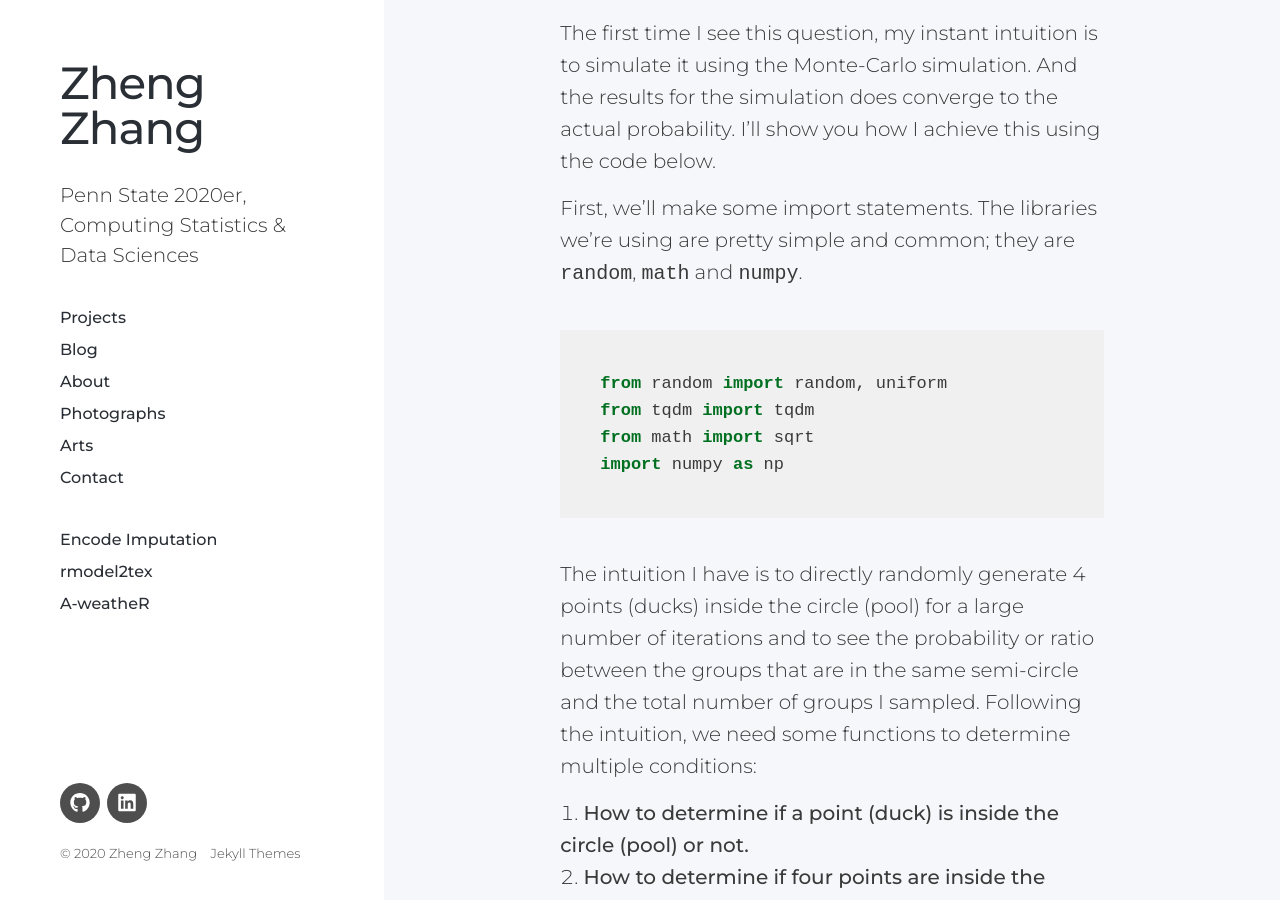
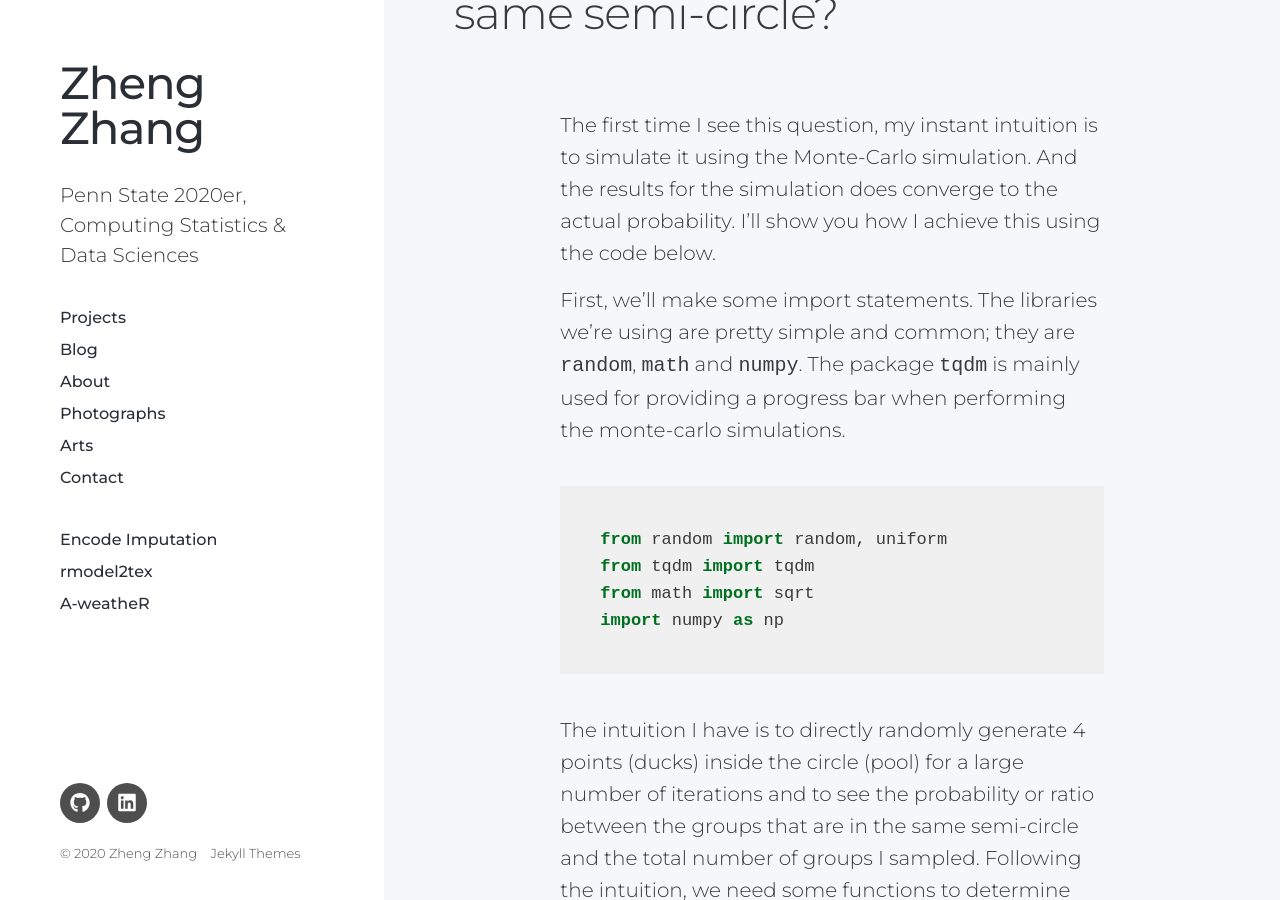
Before and after one commit to SecantZhang/secantzhang.github.io, a Jekyll site: the page built from _posts/2020-01-09-Monte-Carlo-Method-Solving-Duck-Problem.md, in a window 1280 px wide and 900 px high, scrolled down 2027 px. Built offline with Jekyll 4.4.1, drawn with Linux system fonts in a browser that asks for light colours; nearby versions of some CDN libraries; formulas are drawn with MathJax 3; some of the changed text lies outside the part shown.

Commit message:
Updated the mc blog

````diff
--- a/_posts/2020-01-09-Monte-Carlo-Method-Solving-Duck-Problem.md
+++ b/_posts/2020-01-09-Monte-Carlo-Method-Solving-Duck-Problem.md
@@ -5,6 +5,8 @@
 description:
 featured_image: '/images/blogs/01-09-20-Monte_Carlo/mc_banner.png'
 ---
+
+<a href="https://github.com/SecantZhang/Random-Thoughts/tree/master/Monte_Carlo_Simulation-Solving-Duck_Problem" class="button">Link to GitHub Repository</a>
 
 <img src="/images/blogs/01-09-20-Monte_Carlo/1521260.png" alt="drawing" width="150"/>
 
@@ -21,7 +23,7 @@
 
 The first time I see this question, my instant intuition is to simulate it using the Monte-Carlo simulation. And the results for the simulation does converge to the actual probability. I'll show you how I achieve this using the code below.
 
-First, we'll make some import statements. The libraries we're using are pretty simple and common; they are ```random```, ```math``` and ```numpy```.
+First, we'll make some import statements. The libraries we're using are pretty simple and common; they are ```random```, ```math``` and ```numpy```. The package ```tqdm``` is mainly used for providing a progress bar when performing the monte-carlo simulations.
 
 ```python
 from random import random, uniform
````
Also changed, not shown: 2 other files.
